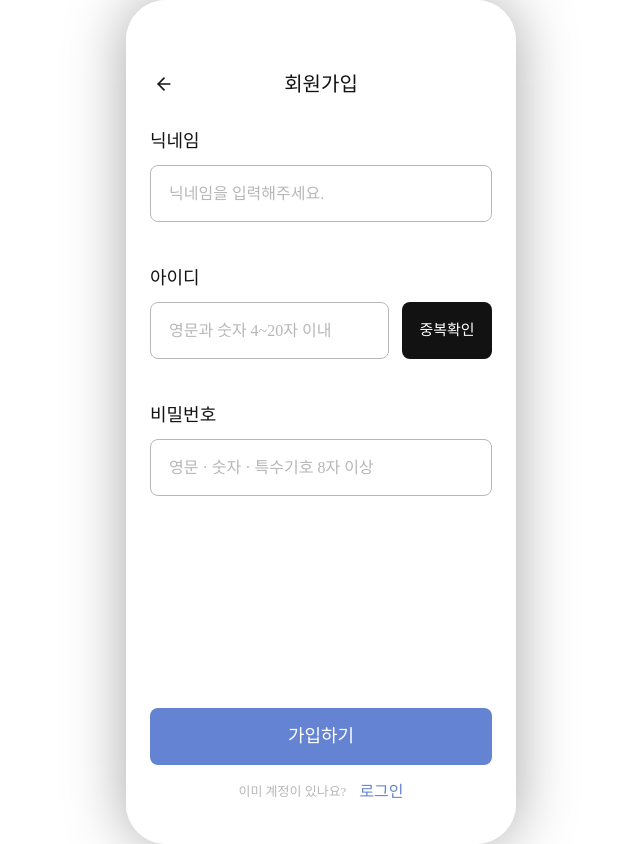
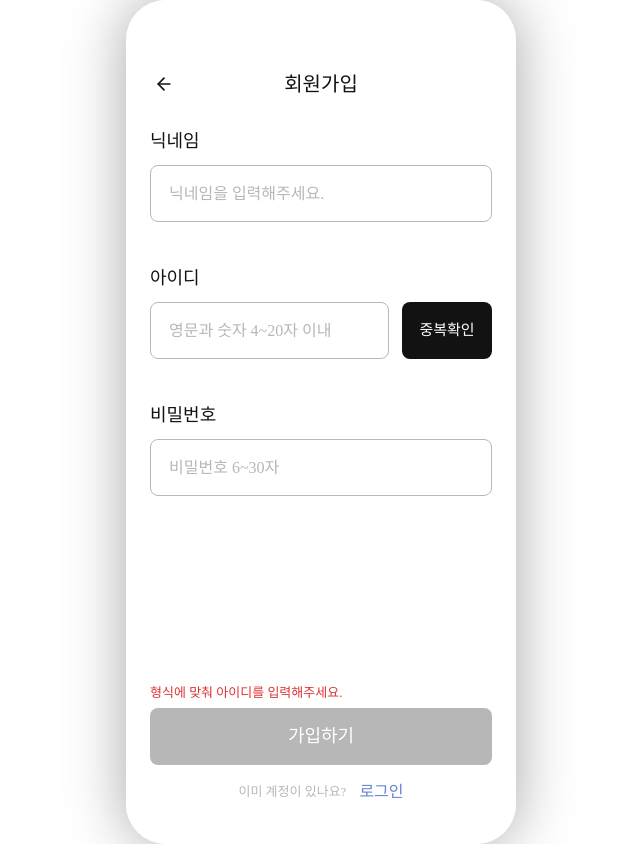
Before and after one commit to 8th-COKERTHON/client-team5, a React (Vite) app: page /signup in a window 1280 px wide. Both pictures are taken after a click on the button "중복확인". Shown: the whole page, without its empty margins (319-959 px from the left). Built offline with nearby package versions, Linux system fonts and the light colour scheme; no server answers.

Commit message:
fix: 회원가입 입력 검증 적용

```diff
--- a/src/pages/auth/SignupPage.tsx
+++ b/src/pages/auth/SignupPage.tsx
@@ -2,6 +2,11 @@ import { useState } from 'react';
 import { useNavigate } from 'react-router-dom';
 import { ApiError, signup } from '@/api/auth';
 import arrowLeftIcon from '@/assets/icons/arrow-left.svg';
+
+const USER_ID_PATTERN = /^[A-Za-z0-9_]{4,20}$/;
+const MIN_PASSWORD_LENGTH = 6;
+const MAX_PASSWORD_LENGTH = 30;
+const MAX_NICKNAME_LENGTH = 10;
 
 const fieldClassName =
   'h-[3.5625rem] rounded-lg border border-[#b7b7b7] bg-white px-[1.125rem] text-[1rem] leading-[1.4375rem] text-[#121212] outline-none placeholder:text-[#b7b7b7]';
@@ -9,55 +14,77 @@ const fieldClassName =
 const labelClassName =
   'text-[1.125rem] font-medium leading-[1.6875rem] text-[#121212]';
 
+const errorClassName =
+  'ml-2 mt-2 text-[0.75rem] leading-[1.168rem] text-[#dd3232]';
+
 const SignupPage = () => {
   const navigate = useNavigate();
   const [nickname, setNickname] = useState('');
   const [userId, setUserId] = useState('');
   const [password, setPassword] = useState('');
-  const [errorMessage, setErrorMessage] = useState('');
+  const [serverErrorMessage, setServerErrorMessage] = useState('');
   const [isLoading, setLoading] = useState(false);
+
+  const trimmedNickname = nickname.trim();
+  const trimmedUserId = userId.trim();
+  const hasNicknameError =
+    trimmedNickname.length > 0 && trimmedNickname.length > MAX_NICKNAME_LENGTH;
+  const hasUserIdError =
+    trimmedUserId.length > 0 && !USER_ID_PATTERN.test(trimmedUserId);
+  const hasPasswordError =
+    password.length > 0 &&
+    (password.length < MIN_PASSWORD_LENGTH ||
+      password.length > MAX_PASSWORD_LENGTH);
+  const canSubmit =
+    trimmedNickname.length > 0 &&
+    trimmedUserId.length > 0 &&
+    password.length > 0 &&
+    !hasNicknameError &&
+    !hasUserIdError &&
+    !hasPasswordError &&
+    !isLoading;
 
   const handleBackClick = () => {
     navigate(-1);
   };
 
   const handleCheckDuplicate = () => {
-    // 아이디 중복확인 API가 추가되면 연결 예정
+    if (!trimmedUserId || hasUserIdError) {
+      setServerErrorMessage('형식에 맞춰 아이디를 입력해주세요.');
+      return;
+    }
+
+    setServerErrorMessage('');
   };
 
   const handleSignup = async () => {
-    if (isLoading) {
+    if (!canSubmit) {
       return;
     }
 
-    if (!nickname.trim() || !userId.trim() || !password.trim()) {
-      setErrorMessage('닉네임, 아이디, 비밀번호를 모두 입력해주세요.');
-      return;
-    }
-
-    setErrorMessage('');
+    setServerErrorMessage('');
     setLoading(true);
 
     try {
       await signup({
-        id: userId.trim(),
+        id: trimmedUserId,
         password,
-        nickname: nickname.trim(),
+        nickname: trimmedNickname,
       });
 
       navigate('/login');
     } catch (error) {
       if (error instanceof ApiError) {
         if (error.code === 'MEMBER_409_001') {
-          setErrorMessage('이미 사용 중인 아이디입니다.');
+          setServerErrorMessage('이미 사용 중인 아이디입니다.');
           return;
         }
 
-        setErrorMessage(error.message);
+        setServerErrorMessage(error.message);
         return;
       }
 
-      setErrorMessage('회원가입 중 문제가 발생했어요.');
+      setServerErrorMessage('회원가입 중 문제가 발생했어요.');
     } finally {
       setLoading(false);
     }
@@ -83,7 +110,7 @@ const SignupPage = () => {
         </h1>
       </header>
 
-      <section className="absolute left-6 right-6 top-32 flex flex-col gap-2.5">
+      <section className="absolute left-6 right-6 top-32">
         <label htmlFor="signup-nickname" className={labelClassName}>
           닉네임
         </label>
@@ -91,23 +118,32 @@ const SignupPage = () => {
           id="signup-nickname"
           type="text"
           value={nickname}
-          onChange={(event) => setNickname(event.target.value)}
+          onChange={(event) => {
+            setNickname(event.target.value);
+            setServerErrorMessage('');
+          }}
           placeholder="닉네임을 입력해주세요."
-          className={fieldClassName}
+          className={`${fieldClassName} mt-2.5 w-full`}
           autoComplete="nickname"
         />
+        {hasNicknameError && (
+          <p className={errorClassName}>10자 이내로 작성해주세요.</p>
+        )}
       </section>
 
-      <section className="absolute left-6 right-6 top-[16.5625rem] flex flex-col gap-2.5">
+      <section className="absolute left-6 right-6 top-[16.5625rem]">
         <label htmlFor="signup-id" className={labelClassName}>
           아이디
         </label>
-        <div className="flex gap-[0.8125rem]">
+        <div className="mt-2.5 flex gap-[0.8125rem]">
           <input
             id="signup-id"
             type="text"
             value={userId}
-            onChange={(event) => setUserId(event.target.value)}
+            onChange={(event) => {
+              setUserId(event.target.value);
+              setServerErrorMessage('');
+            }}
             placeholder="영문과 숫자 4~20자 이내"
             className={`${fieldClassName} min-w-0 flex-1`}
             autoComplete="username"
@@ -120,9 +156,12 @@ const SignupPage = () => {
             중복확인
           </button>
         </div>
+        {hasUserIdError && (
+          <p className={errorClassName}>형식에 맞춰 아이디를 입력해주세요.</p>
+        )}
       </section>
 
-      <section className="absolute left-6 right-6 top-[25.125rem] flex flex-col gap-2.5">
+      <section className="absolute left-6 right-6 top-[25.125rem]">
         <label htmlFor="signup-password" className={labelClassName}>
           비밀번호
         </label>
@@ -130,27 +169,35 @@ const SignupPage = () => {
           id="signup-password"
           type="password"
           value={password}
-          onChange={(event) => setPassword(event.target.value)}
-          placeholder="영문 · 숫자 · 특수기호 8자 이상"
-          className={fieldClassName}
+          onChange={(event) => {
+            setPassword(event.target.value);
+            setServerErrorMessage('');
+          }}
+          placeholder="비밀번호 6~30자"
+          className={`${fieldClassName} mt-2.5 w-full`}
           autoComplete="new-password"
         />
+        {hasPasswordError && (
+          <p className={errorClassName}>
+            비밀번호는 6~30자로 입력해주세요.
+          </p>
+        )}
       </section>
+
+      {serverErrorMessage && (
+        <p className="absolute bottom-[8.875rem] left-6 right-6 text-[0.8125rem] leading-[1.2rem] text-[#dd3232]">
+          {serverErrorMessage}
+        </p>
+      )}
 
       <button
         type="button"
         className="absolute bottom-[4.9375rem] left-6 right-6 h-[3.5625rem] rounded-lg bg-[#6483d3] text-[1.125rem] font-medium leading-[1.4375rem] text-white disabled:cursor-not-allowed disabled:bg-[#b7b7b7]"
         onClick={handleSignup}
-        disabled={isLoading}
+        disabled={!canSubmit}
       >
         {isLoading ? '가입 중' : '가입하기'}
       </button>
-
-      {errorMessage && (
-        <p className="absolute bottom-[8.875rem] left-6 right-6 text-[0.8125rem] leading-[1.2rem] text-[#d93f3f]">
-          {errorMessage}
-        </p>
-      )}
 
       <div className="absolute bottom-[2.5rem] left-1/2 flex -translate-x-1/2 items-center gap-[0.8125rem]">
         <span className="whitespace-nowrap text-[0.8125rem] font-medium leading-[1.21875rem] text-[#b7b7b7]">
```
